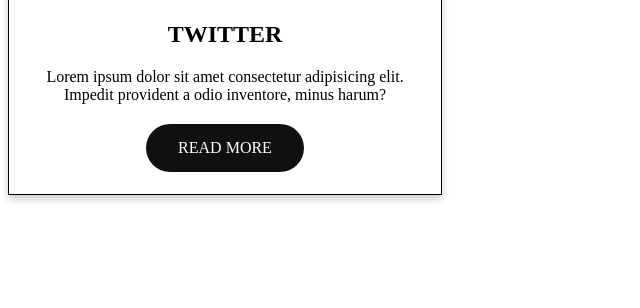
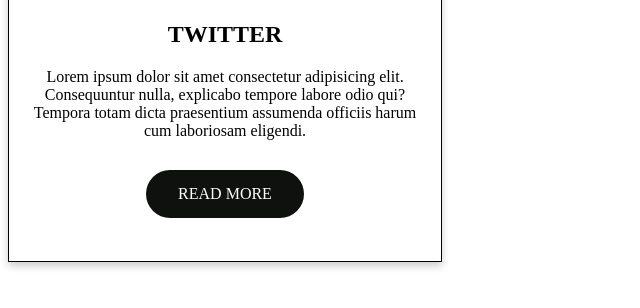
Before and after one commit to MartynasTrubila/1_git_firstTeam_tailwind, a plain HTML site: page index.html in a window 1280 px wide. Shown: the part 424-732 px from the top of the page, without its empty margins (0-640 px from the left). Drawn offline with Linux system fonts and the light colour scheme.

Commit message:
minor changes

```diff
--- a/index.html
+++ b/index.html
@@ -9,12 +9,13 @@
   <body>
     <h1>Git deep commands</h1>
 
-    <div class="container">
+    <div class="card">
       <img src="/img/medium_blacktwitter.jpg" alt="ugly face" />
       <h2>TWITTER</h2>
       <p>
-        Lorem ipsum dolor sit amet consectetur adipisicing elit. Impedit
-        provident a odio inventore, minus harum?
+        Lorem ipsum dolor sit amet consectetur adipisicing elit. Consequuntur
+        nulla, explicabo tempore labore odio qui? Tempora totam dicta
+        praesentium assumenda officiis harum cum laboriosam eligendi.
       </p>
       <a href="#">READ MORE</a>
     </div>
--- a/style.css
+++ b/style.css
@@ -1,9 +1,9 @@
-.container {
+.card {
   /* Add shadows to create the "card" effect */
   box-shadow: 0 4px 8px 0 rgba(0, 0, 0, 0.2);
   transition: 0.3s;
   max-width: 400px;
-  max-height: 550px;
+  max-height: 600px;
   text-align: center;
   margin-top: 10 px;
   border: 1px solid #000;
@@ -14,7 +14,7 @@ img {
 }
 p {
   text-align: center;
-  margin-bottom: 20px;
+  margin-bottom: 30px;
 }
 a {
   border-radius: 50px;
@@ -27,15 +27,15 @@ a {
   text-decoration: none;
   display: inline-block;
   font-size: 16px;
-  margin-bottom: 20px;
+  margin-bottom: 50px;
 }
 /* On mouse-over, add a deeper shadow */
-.container:hover {
+.card:hover {
   box-shadow: 0 8px 16px 0 rgba(0, 0, 0, 0.2);
   margin-top: 20px;
 }
 
 /* Add some padding inside the card container */
-.container {
+.card {
   padding: 2px 16px;
 }
```
